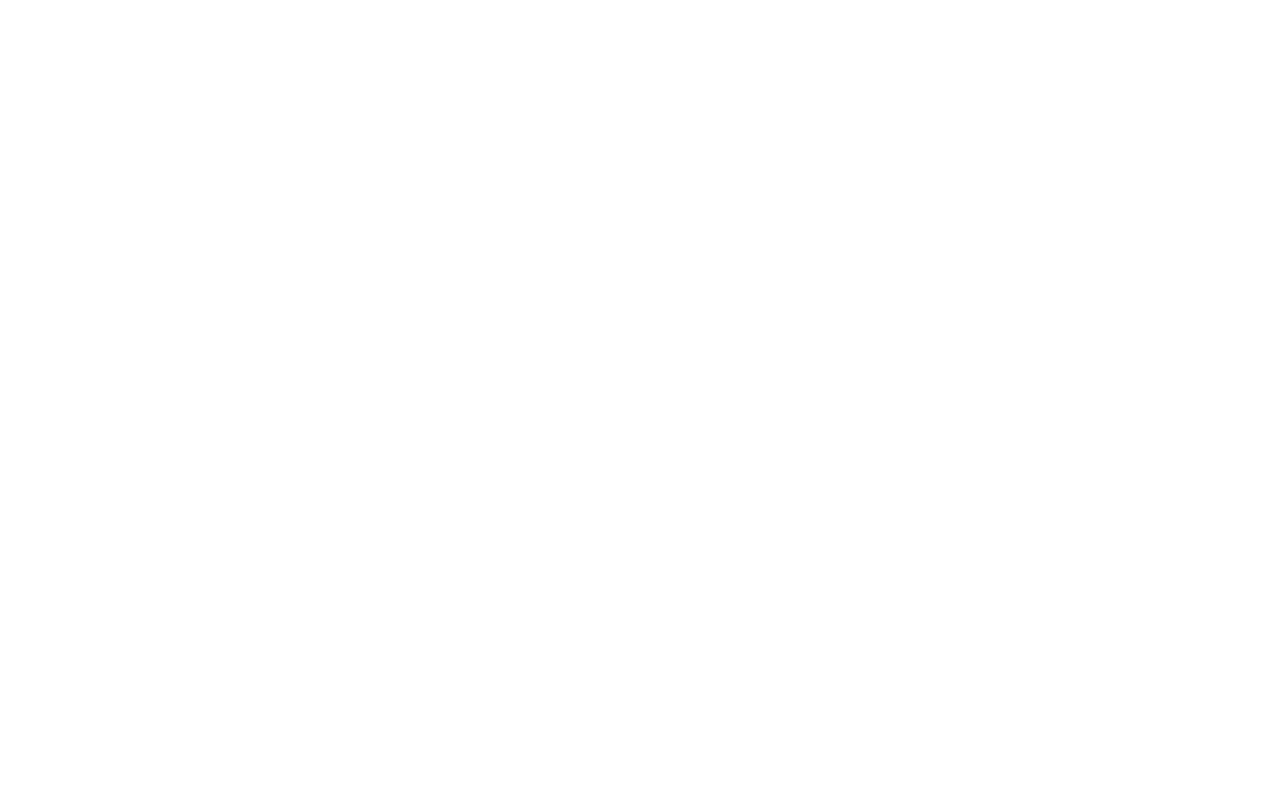
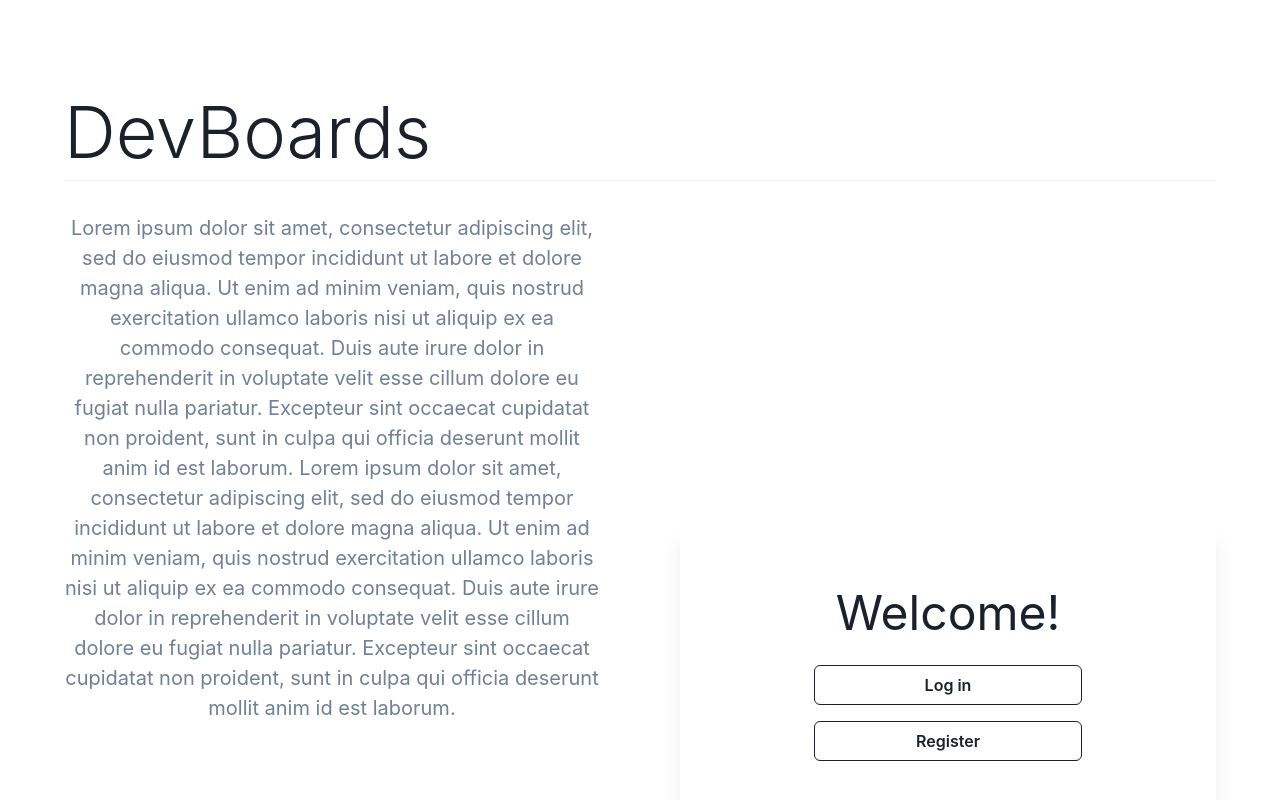
Before and after one commit to PSU-DevBoards/devboards-front-end, a React (Create React App) app: page / in a window 1280 px wide. Shown: the top 800 px of the page. Built offline with nearby package versions, Linux system fonts and the light colour scheme; no server answers.

Commit message:
AB#59: resolves auth routing bug by checking if route is authenticated before redirecting

```diff
--- a/src/navigation/SiteRouter.tsx
+++ b/src/navigation/SiteRouter.tsx
@@ -15,7 +15,11 @@
             key={route.name}
             exact
             render={() =>
-              isAuthenticated ? route.component : <Redirect to="/" />
+              !isAuthenticated && route.authenticated ? (
+                <Redirect to="/" />
+              ) : (
+                route.component
+              )
             }
           />
         ))}
```
